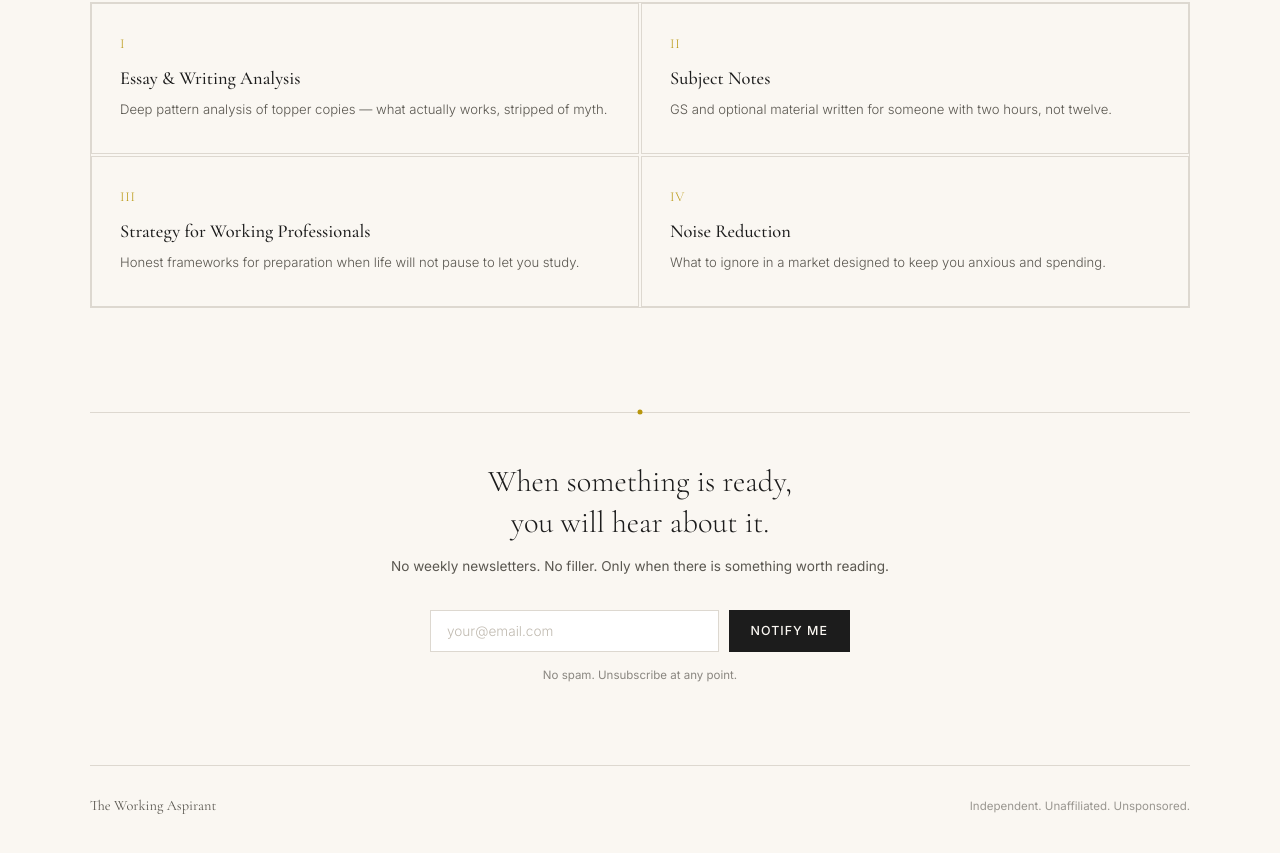
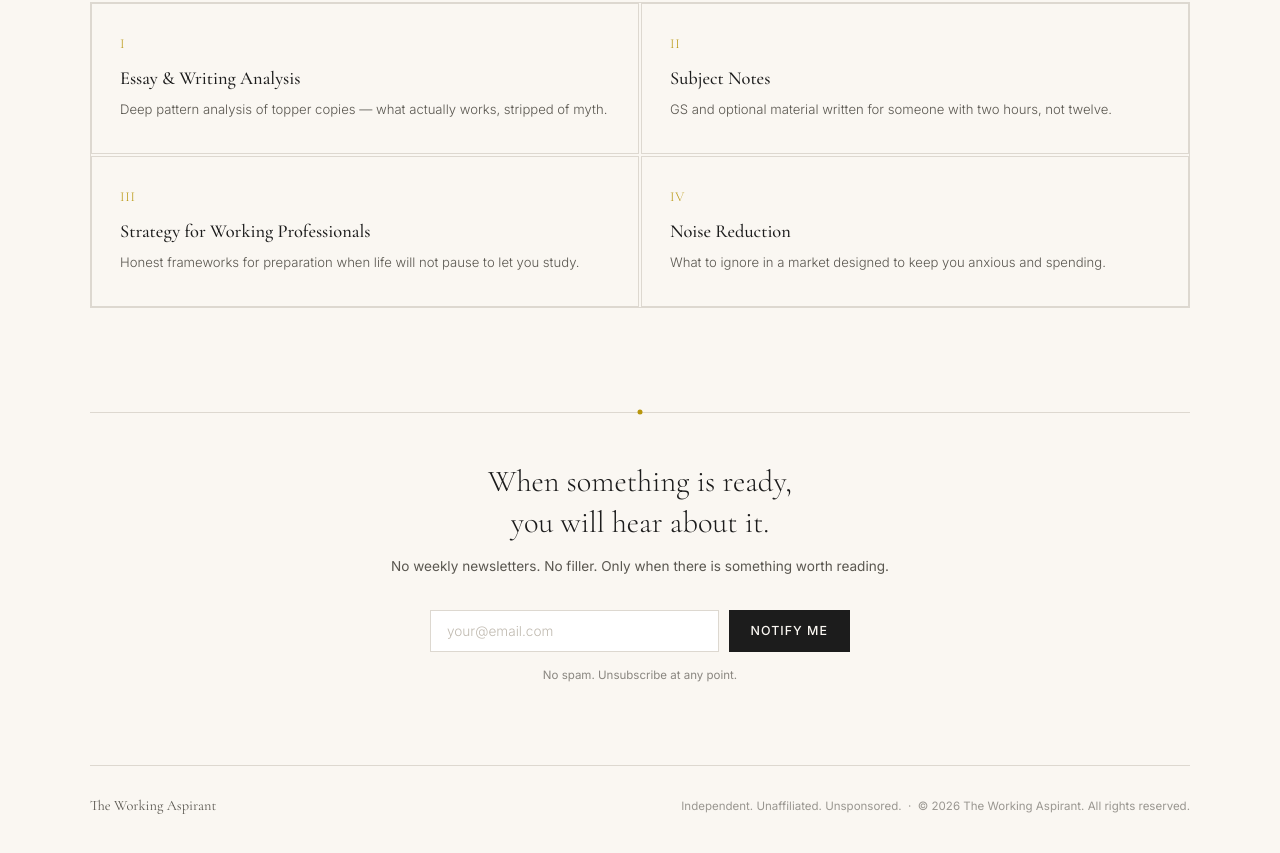
Before and after one commit to sanghamitrasahoocse/theworkingaspirant.github.io, a plain HTML site: page index.html in a window 1280 px wide. Shown: the part 1156-2009 px from the top of the page. Drawn offline with nearby package versions, Linux system fonts and the light colour scheme.

Commit message:
Add files via upload

```diff
--- a/index.html
+++ b/index.html
@@ -447,7 +447,7 @@
     <!-- Footer -->
     <footer>
       <span class="footer-brand">The Working Aspirant</span>
-      <span class="footer-note">Independent. Unaffiliated. Unsponsored.</span>
+      <span class="footer-note">Independent. Unaffiliated. Unsponsored. &nbsp;·&nbsp; © 2026 The Working Aspirant. All rights reserved.</span>
     </footer>
 
   </div>
```
Also changed, not shown: notes.html (+1 -1 lines), what-i-wish-someone-had-told-me.html (+1 -1 lines), what-i-wish-someone-had-warned-me-about.html (+1 -1 lines).
